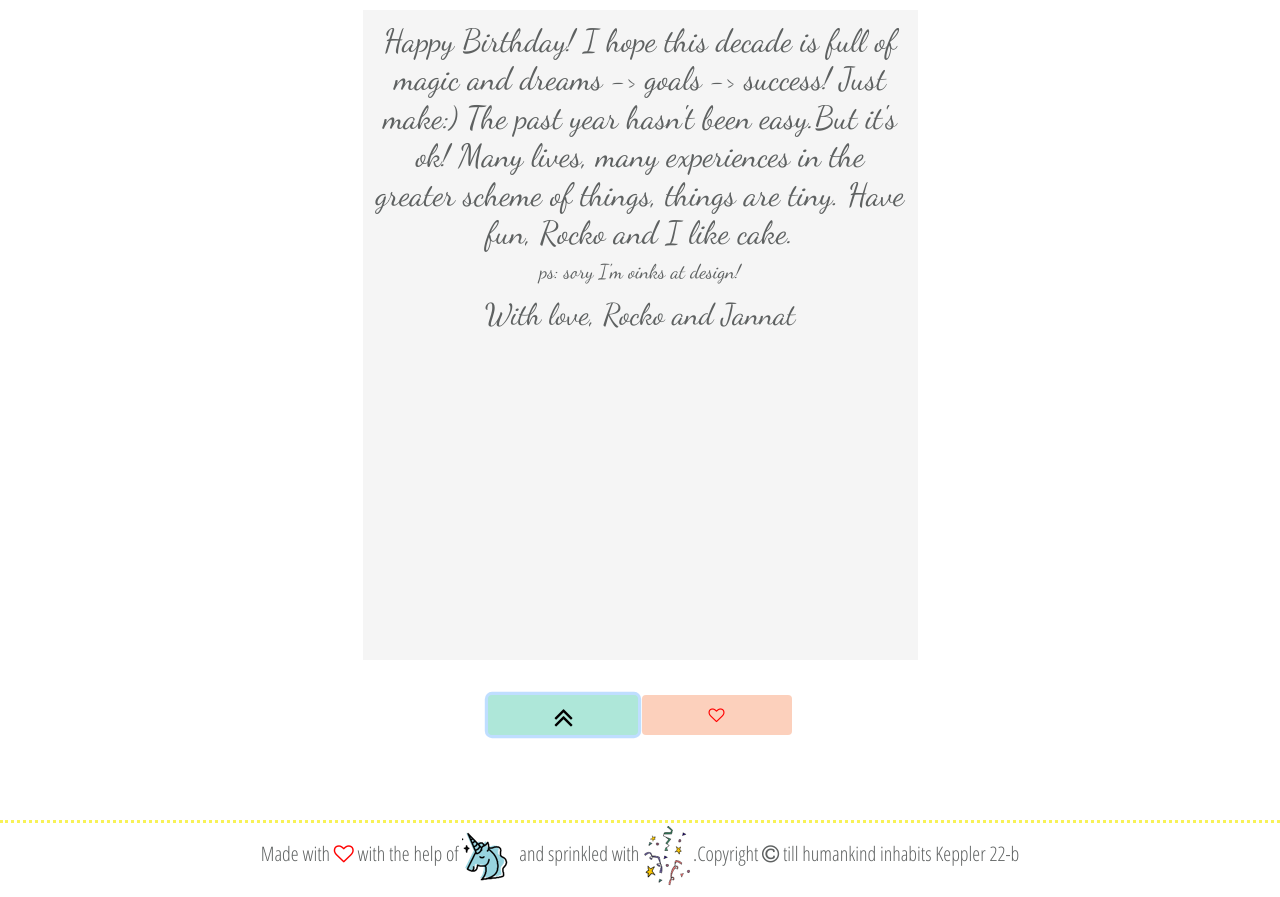
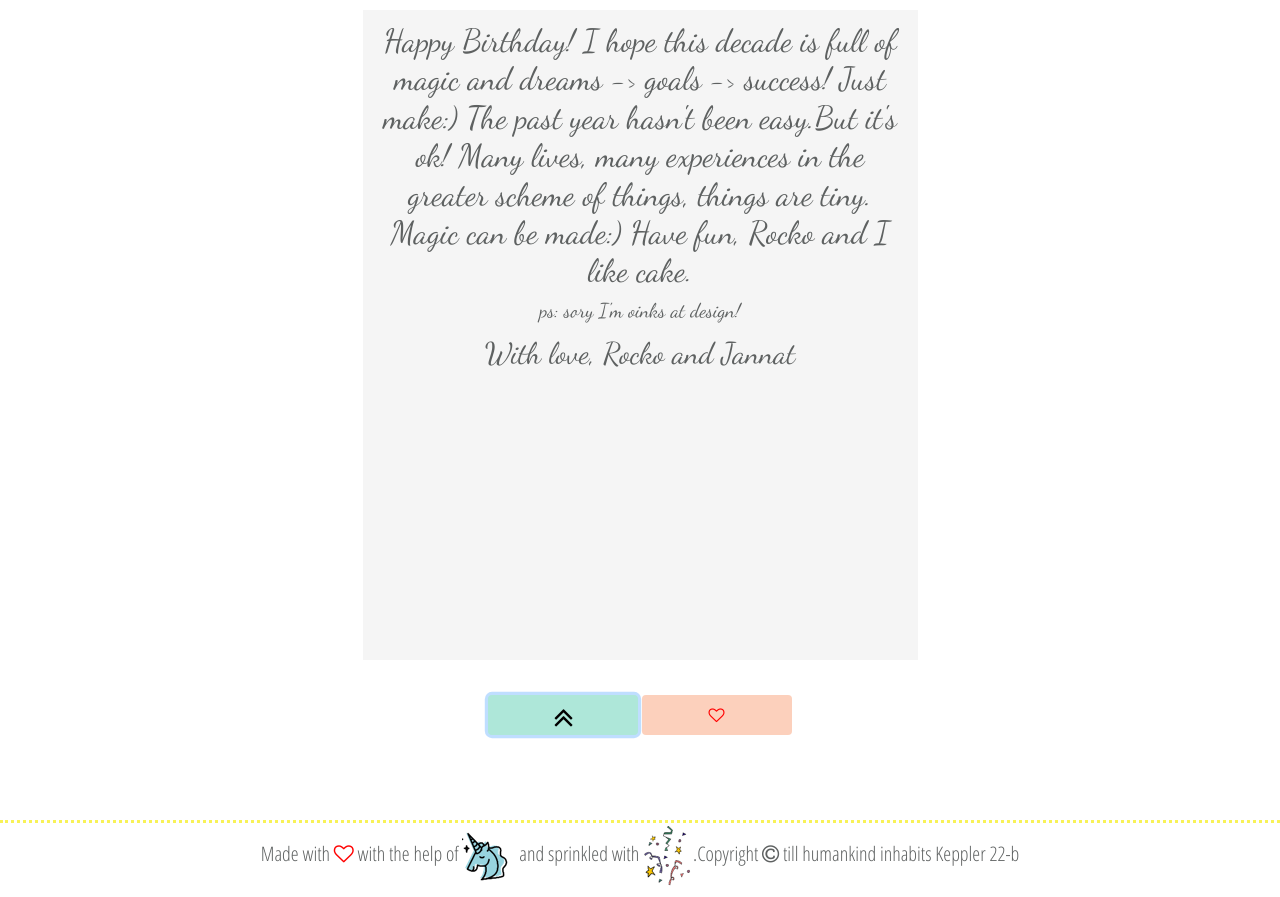
Before and after one commit to Kauress/dilse, a website: page index.html in a window 1280 px wide. Both pictures are taken after a click on the button 563 px from the left and 633 px from the top of the page. Drawn offline with nearby package versions, Linux system fonts and the light colour scheme; a web font is replaced by a local one.

Commit message:
initial commit

```diff
--- a/index.html
+++ b/index.html
@@ -36,7 +36,7 @@
     <div class="col-md-6" id="birthdaymsg" style="display:none">
         <h2>
           Happy Birthday! I hope this decade is full of magic and dreams -> goals -> success!
-           Just make:) The past year hasn't been easy.But it's ok! Many lives, many experiences in the greater scheme of things, things are tiny.
+           Just make:) The past year hasn't been easy.But it's ok! Many lives, many experiences in the greater scheme of things, things are tiny. Magic can be made:)
             Have fun, Rocko and I like cake.
         </h2>
         <h5>ps: sory I'm oinks at design!</h5>
```
